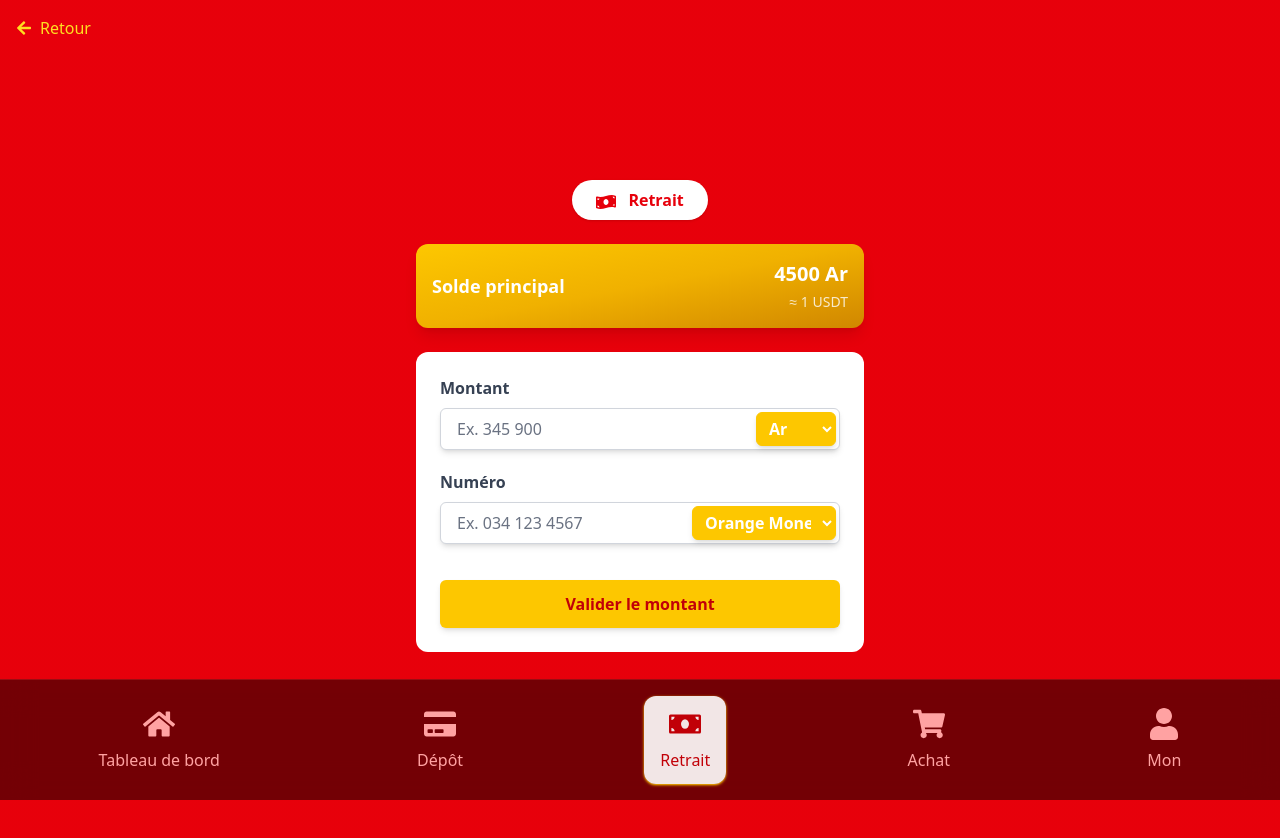
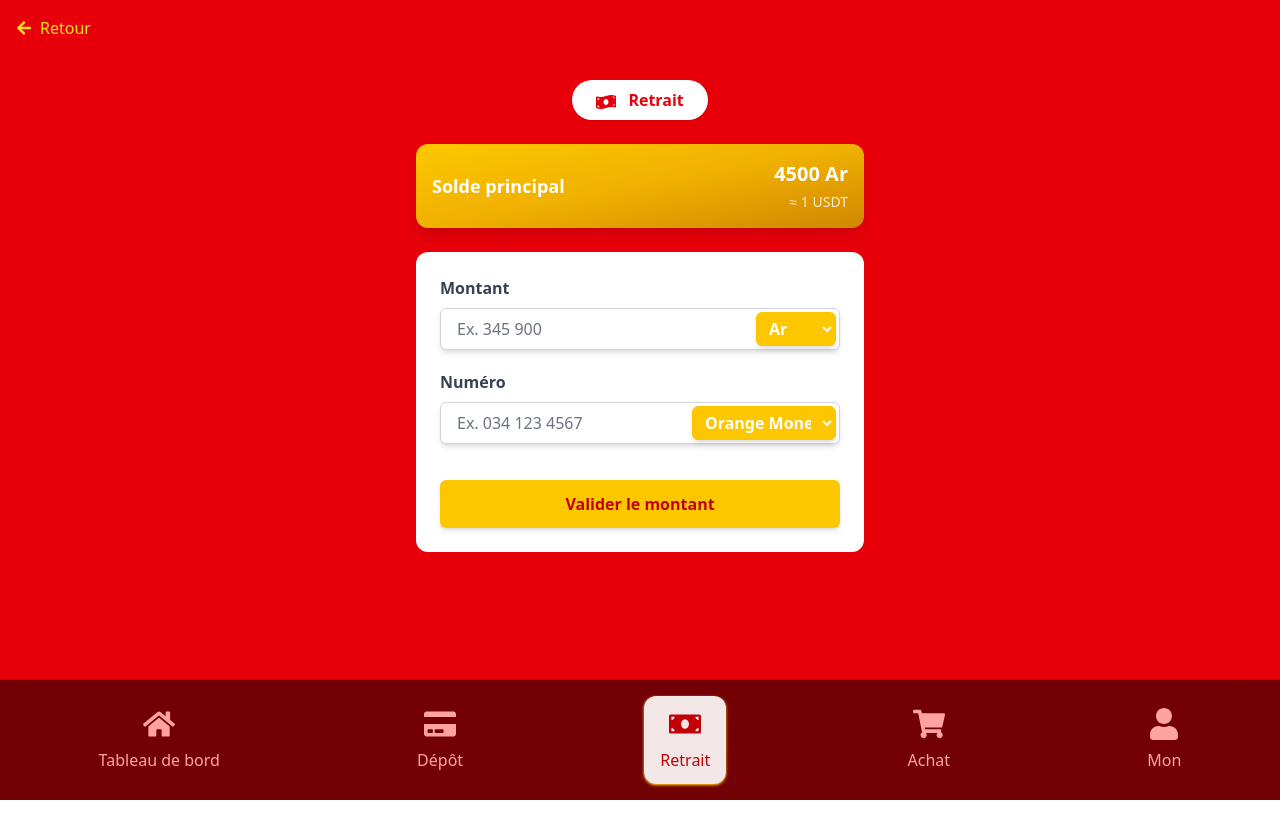
Before and after one commit to Andronique/siteInvestissement, a Next.js app in the folder appinvest/: page /dashboard/withdraw in a window 1280 px wide. Shown: the top 838 px of the page. After the commit the page ends 800 px from the top, so only its background shows below. Built offline with nearby package versions, Linux system fonts and the light colour scheme.

Commit message:
page retrait

```diff
--- a/appinvest/src/components/retrait.jsx
+++ b/appinvest/src/components/retrait.jsx
@@ -94,8 +94,8 @@ export default function WithdrawPage() {
   };
 
   return (
-    <div className="min-h-[100vh] bg-gradient-to-br from-red-600 via-red-600 to-red-600 relative overflow-hidden">
-      <div className="relative z-10 flex items-center justify-center min-h-[100vh]">
+    <div className="min-h-[75vh] bg-gradient-to-br from-red-600 via-red-600 to-red-600 relative overflow-hidden">
+      <div className="relative z-10 flex items-center justify-center min-h-[75vh]">
         <div className="w-full max-w-md space-y-6">
           <div className="absolute top-4 left-4">
             <Link href="/dashboard" className="inline-flex items-center text-yellow-300 hover:text-yellow-200 font-medium transition-colors duration-300">
```
